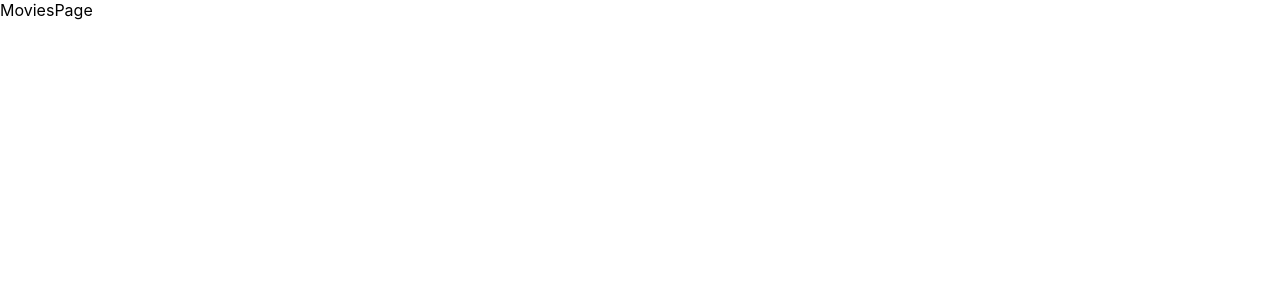
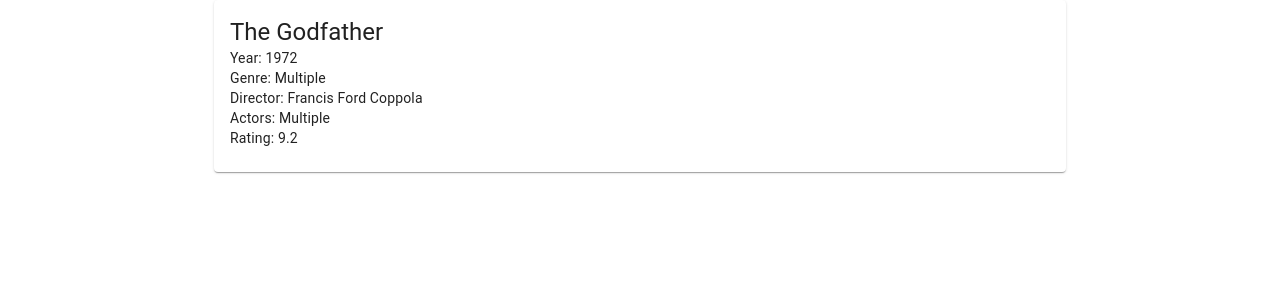
Before and after one commit to ZeeshaanMaudar/games-global-movies, a React (Create React App) app: page / in a window 1280 px wide. Shown: the top 300 px of the page. Built offline with nearby package versions, Linux system fonts and the light colour scheme.

Commit message:
build movies list skeleton

```diff
--- /dev/null
+++ b/src/components/MoviesList/MoviesList.tsx
@@ -0,0 +1,12 @@
+import React from 'react';
+import { Container } from '@mui/material';
+
+import { MovieCard } from '../MovieCard/MovieCard';
+
+export const MoviesList = () => {
+  return (
+    <Container maxWidth="md">
+      <MovieCard />
+    </Container>
+  )
+};
--- a/src/pages/MoviesPage/MoviesPage.tsx
+++ b/src/pages/MoviesPage/MoviesPage.tsx
@@ -1,7 +1,10 @@
 import React from 'react';
+import { MoviesList } from '../../components/MoviesList/MoviesList';
 
 export const MoviesPage = () => {
   return (
-    <div>MoviesPage</div>
+    <div>
+      <MoviesList />
+    </div>
   )
 };
```
